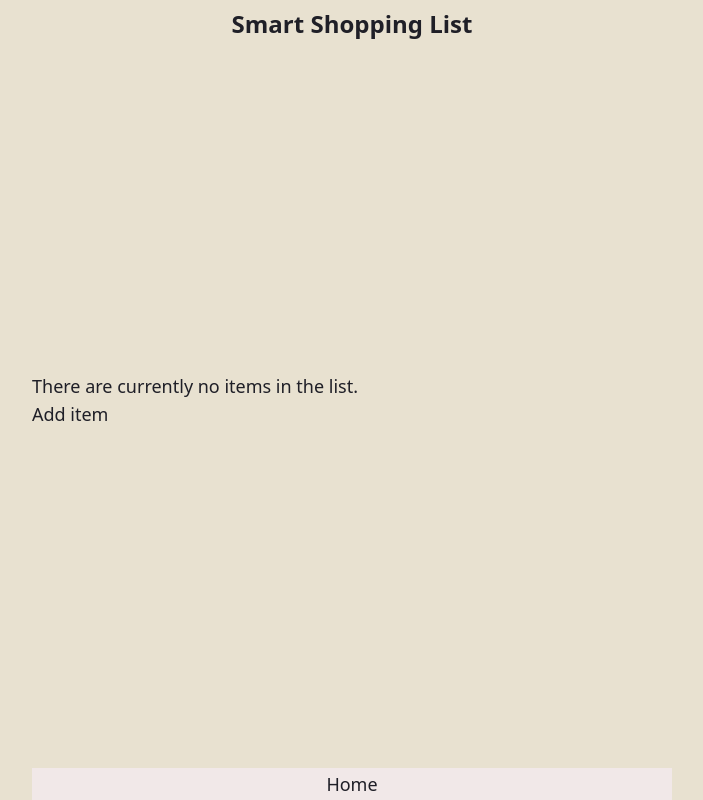
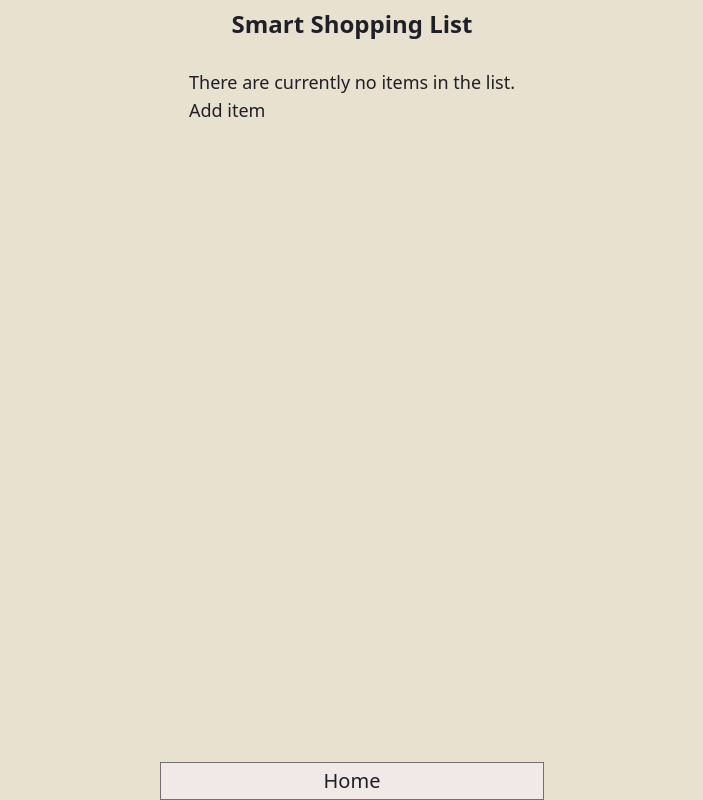
Before and after one commit to the-collab-lab/tcl-51-smart-shopping-list, a React (Vite) app: page /list in a window 1280 px wide. Shown: the whole page, without its empty margins (288-991 px from the left). Built offline with nearby package versions, Linux system fonts and the light colour scheme.

Commit message:
Commented out unused css in ListItem.css. Changed medium gray color in tailwind.config.js. Minor HTML cleanup and all styling in List and ListItem components

```diff
--- a/src/components/ListItem.css
+++ b/src/components/ListItem.css
@@ -1,4 +1,4 @@
-.ListItem {
+/* .ListItem {
 	align-items: baseline;
 	display: flex;
 	flex-direction: row;
@@ -11,10 +11,10 @@
 
 .ListItem-label {
 	margin-left: 0.2em;
-}
+} */
 
 /* item status styling */
-.item-status {
+/* .item-status {
 	padding-left: 5px;
 }
 
@@ -36,4 +36,4 @@
 
 .item-long {
 	color: #5bc0de;
-}
+} */
--- a/src/components/ListItem.jsx
+++ b/src/components/ListItem.jsx
@@ -38,17 +38,25 @@ export function ListItem({ itemData, listToken }) {
 	};
 
 	return (
-		<li className="ListItem">
+		<li
+			className={`ListItem ${statusClass} mb-2 p-1 flex items-center justify-between`}
+		>
 			<input
 				type="checkbox"
 				id={itemData.id}
 				onChange={onChangeHandler}
 				checked={withinTwentyFourHours(itemData.dateLastPurchased)}
+				className="w-3.5 h-3.5 ml-0.5 accent-lightgray"
 			/>
-			<label htmlFor={itemData.id}>{itemData.name}</label>
-			<span className={`item-status ${statusClass}`}>{statusString}</span>
-			<button onClick={clickHandler}>
-				<TrashIcon className="h-8 w-8 border-2 border-red-600 dark:border-blue-500" />
+			<label
+				htmlFor={itemData.id}
+				className="flex-1 mx-2"
+			>{`${itemData.name} ${statusString}`}</label>
+			<button
+				onClick={clickHandler}
+				className="p-1 border rounded border-lightgray/10 hover:border-lightgray/30"
+			>
+				<TrashIcon className="h-5 w-5" />
 			</button>
 		</li>
 	);
--- a/src/index.css
+++ b/src/index.css
@@ -14,25 +14,50 @@
 		@apply w-full flex justify-center lg:text-lg bg-cream text-darkgray dark:bg-darkgray  dark:text-offwhite;
 	}
 
-	/*Layout Styling  */
+	/* Layout Styling  */
 	.Layout {
-		@apply mx-auto w-5/6 md:w-2/3 lg:w-1/2 flex flex-col justify-between;
+		@apply w-5/6 mx-auto max-w-sm flex flex-col justify-between;
 	}
 
 	.Layout-header {
 		@apply sticky top-0 py-2 text-center text-2xl font-bold bg-cream dark:bg-darkgray;
 	}
 
+	.Layout-main {
+		@apply flex-1;
+	}
+
 	.Nav {
-		@apply sticky bottom-0 mt-4 flex justify-around items-stretch bg-offwhite dark:bg-lightgray;
+		@apply sticky bottom-0 mt-4 flex justify-around items-stretch bg-offwhite border border-lightgray dark:text-darkgray;
 	}
 
 	.Nav-link {
-		@apply flex-1 py-0.5 text-center;
+		@apply flex-1 py-1 text-center text-xl hover:bg-medgray hover:text-offwhite;
 	}
 
 	.Nav-link.active {
-		@apply bg-lightgray text-offwhite dark:bg-medgray;
+		@apply bg-lightgray text-offwhite;
+	}
+
+	/* ListItem Component Styling */
+	.item-inactive {
+		@apply border-2 border-statusgray/70 rounded-md bg-statusgray/30;
+	}
+
+	.item-overdue {
+		@apply border-2 border-statusred/70 rounded-md bg-statusred/30;
+	}
+
+	.item-short {
+		@apply border-2 border-statusorange/70 rounded-md bg-statusorange/30;
+	}
+
+	.item-mid {
+		@apply border-2 border-statusgreen/70 rounded-md bg-statusgreen/30;
+	}
+
+	.item-long {
+		@apply border-2 border-statusblue/70 rounded-md bg-statusblue/30;
 	}
 }
 
--- a/src/views/List.jsx
+++ b/src/views/List.jsx
@@ -7,6 +7,8 @@ import { XMarkIcon } from '@heroicons/react/24/solid';
 
 export function List({ data, listToken }) {
 	const [listFilter, setListFilter] = useState('');
+
+	const hiddenButtonClassName = listFilter === '' ? 'invisible' : 'visible';
 
 	const clickHandler = (event) => {
 		event.preventDefault();
@@ -30,16 +32,24 @@ export function List({ data, listToken }) {
 	}, [listToken, data]);
 
 	return (
-		<>
+		<div className="ListView pt-5 flex flex-col items-center">
 			{listToken && (
-				<>
+				<div className="flex flex-col items-start mb-3">
 					<p>Want to share your list?</p>
-					<p>Your list token is: {listToken}</p>
-				</>
+					<p>
+						Your list token is:
+						<span className="ml-1 font-semibold">{listToken}</span>
+					</p>
+				</div>
 			)}
 			{data.length > 0 ? (
-				<form onSubmit={submitHandler}>
-					<label htmlFor="itemInput">Filter Items: </label>
+				<form
+					onSubmit={submitHandler}
+					className="mb-3 w-full md:max-w-sm flex flex-wrap"
+				>
+					<label htmlFor="itemInput" className="min-w-full">
+						Filter Items:{' '}
+					</label>
 					<input
 						type="text"
 						id="itemInput"
@@ -47,18 +57,23 @@ export function List({ data, listToken }) {
 						placeholder="Start typing here..."
 						value={listFilter}
 						onChange={(event) => setListFilter(event.target.value)}
+						className="p-1 flex-1 text-darkgray dark:bg-offwhite border border-lightgray rounded"
 					/>
-					{listFilter && (
-						<span>
-							<button type="reset" onClick={clickHandler}>
-								<XMarkIcon className="h-8 w-8 border-2 border-red-600" />
-							</button>
-						</span>
-					)}
+					<span
+						className={`w-8 h-8 ml-1 md:w-9 md:h-9 md:ml-2 ${hiddenButtonClassName}`}
+					>
+						<button type="reset" onClick={clickHandler}>
+							<XMarkIcon
+								title="clear field"
+								alt="clear-field"
+								className="w-8 h-8 md:w-9 md:h-9 bg-lightgray text-offwhite rounded-md border border-lightgray hover:bg-medgray"
+							/>
+						</button>
+					</span>
 				</form>
 			) : null}
 			{data.length > 0 ? (
-				<ul>
+				<ul className="w-full md:max-w-sm mt-2">
 					{data
 						.filter((item) =>
 							item.name.toLowerCase().includes(listFilter.toLowerCase()),
@@ -77,6 +92,6 @@ export function List({ data, listToken }) {
 					</Link>
 				</div>
 			)}
-		</>
+		</div>
 	);
 }
--- a/tailwind.config.js
+++ b/tailwind.config.js
@@ -13,7 +13,7 @@ module.exports = {
 		extend: {
 			colors: {
 				darkgray: '#1F1F27',
-				medgray: '#2D2C38',
+				medgray: '#403F50',
 				lightgray: '#746B7B',
 				cream: '#E8E1D0',
 				offwhite: '#F1E8E8',
```
